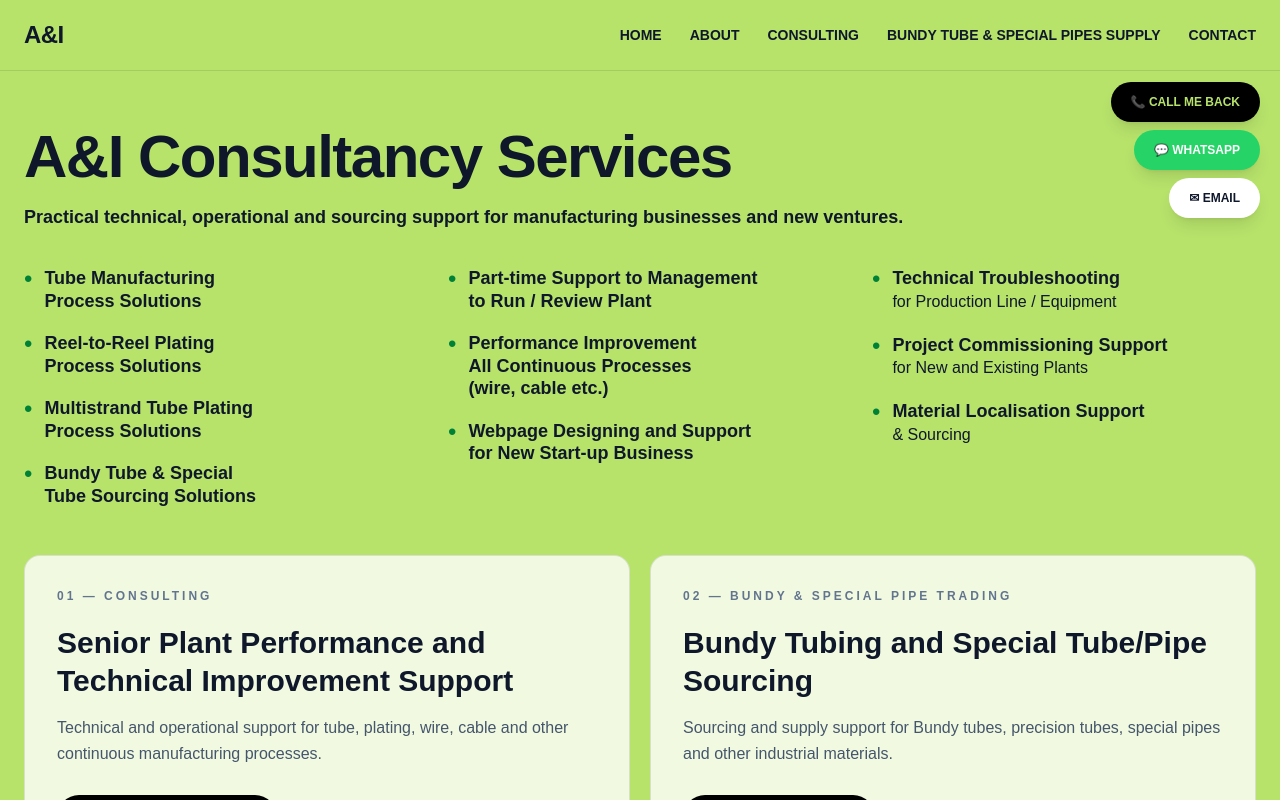
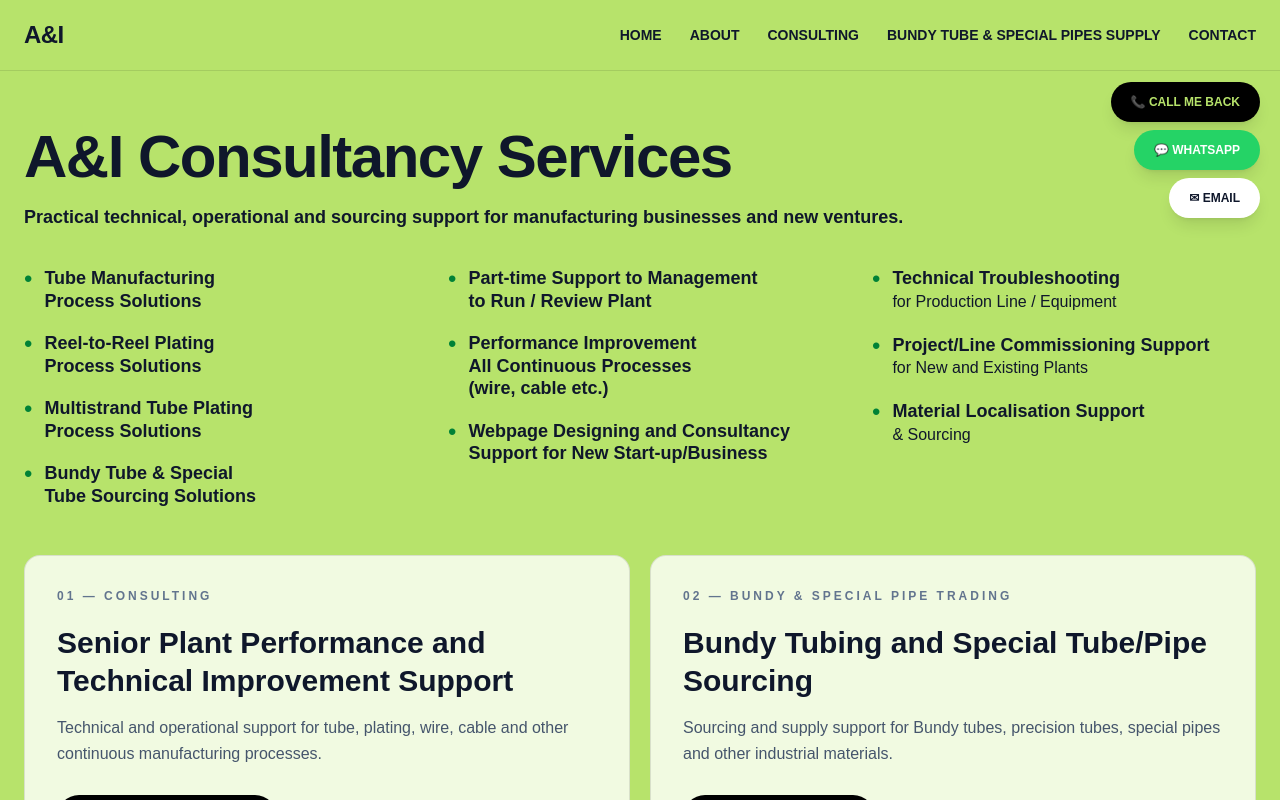
Before and after one commit to nitinaiconsultingindia-code/aiconsulting, a Next.js app: page / in a window 1280 px wide. Shown: the top 800 px of the page. Built offline with nearby package versions, Linux system fonts and the light colour scheme.

Commit message:
Update A&I website content and services

```diff
--- a/app/about/page.tsx
+++ b/app/about/page.tsx
@@ -25,7 +25,7 @@ export default function About() {
             <div className="mt-7">
 
               <h2 className="text-2xl md:text-3xl font-bold">
-                Nitin Kanodiya
+                Nitinkumar
               </h2>
 
               <p className="mt-2 text-sm md:text-base font-semibold tracking-wide">
--- a/app/page.tsx
+++ b/app/page.tsx
@@ -110,9 +110,9 @@ export default function Home() {
                   •
                 </span>
                 <p className="text-base md:text-lg font-bold leading-tight">
-                  Webpage Designing and Support
+                  Webpage Designing and Consultancy
                   <br />
-                  for New Start-up Business
+                  Support for New Start-up/Business
                 </p>
               </div>
 
@@ -140,7 +140,7 @@ export default function Home() {
                   •
                 </span>
                 <p className="text-base md:text-lg font-bold leading-tight">
-                  Project Commissioning Support
+                  Project/Line Commissioning Support
                   <br />
                   <span className="font-medium text-sm md:text-base">
                     for New and Existing Plants
```
